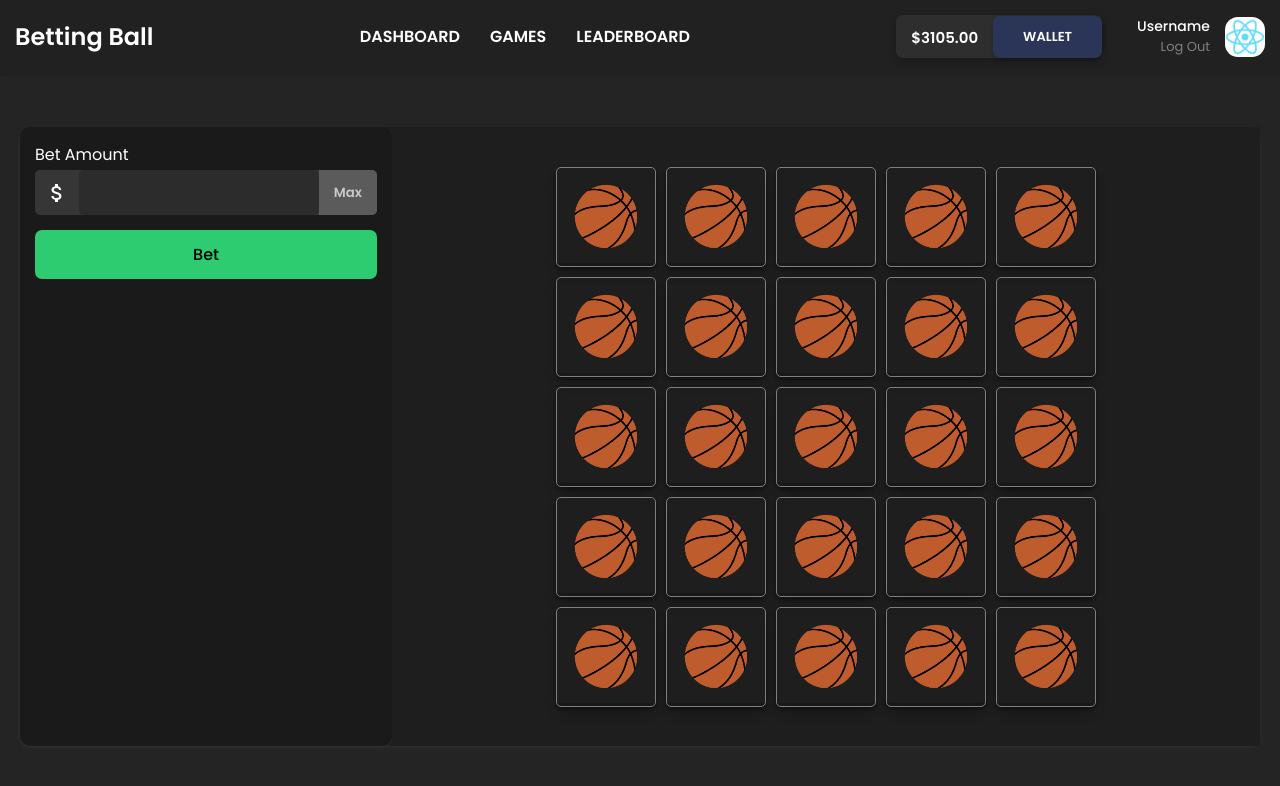
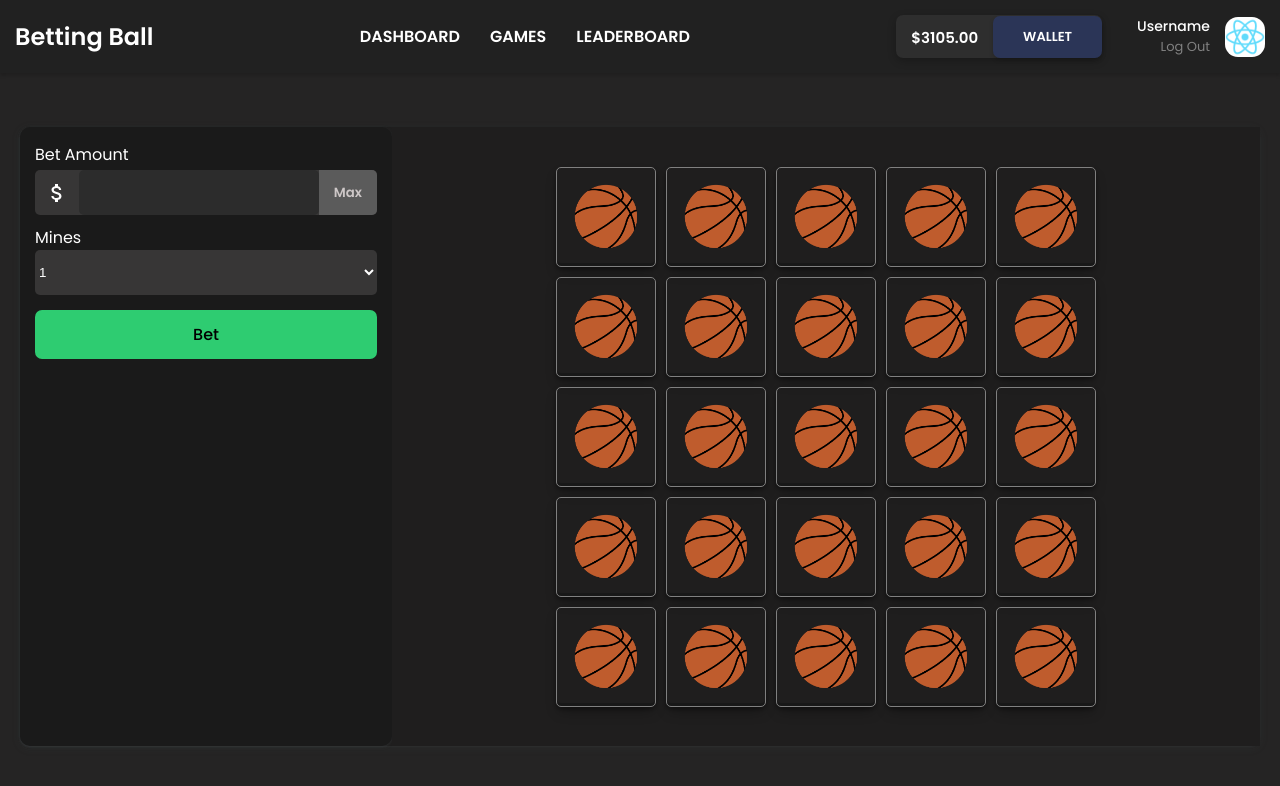
Before and after one commit to cedricheijlman/gambling-site, a React (Create React App) app in the folder client/: page /mines in a window 1280 px wide. Shown: the top 786 px of the page. Built offline with nearby package versions, Linux system fonts and the light colour scheme.

Commit message:
Mines Total

```diff
--- a/client/src/components/mines/MinesDashboard.css
+++ b/client/src/components/mines/MinesDashboard.css
@@ -88,6 +88,21 @@
   background-color: rgb(44, 44, 44);
 }
 
+.minesContainer__minesTotal {
+  width: 100%;
+  margin-top: 10px;
+}
+
+.minesContainer__minesTotal select {
+  width: 100%;
+  border-radius: 5px;
+  outline: none;
+  border: none;
+  height: 45px;
+  background-color: rgb(55, 54, 54);
+  color: white;
+}
+
 .minesContainer__left .betButton {
   font-weight: 500;
   font-family: "Poppins";
@@ -125,7 +140,6 @@
     rgba(0, 0, 0, 0.3) 0px 7px 13px -3px, rgba(0, 0, 0, 0.2) 0px -3px 0px inset;
   width: 100px;
   height: 100px;
-
   display: flex;
   align-items: center;
   justify-content: center;
--- a/client/src/components/mines/MinesDashboard.tsx
+++ b/client/src/components/mines/MinesDashboard.tsx
@@ -12,6 +12,21 @@ const MinesDashboard: React.FC = () => {
             <AttachMoneyIcon className="moneyIcon" />
             <input type="number" />
             <button className="maxButton">Max</button>
+          </div>
+          <div className="minesContainer__minesTotal">
+            <p>Mines</p>
+            <select>
+              <option>1</option>
+              <option>2</option>
+              <option>3</option>
+              <option>4</option>
+              <option>5</option>
+              <option>6</option>
+              <option>7</option>
+              <option>8</option>
+              <option>9</option>
+              <option>10</option>
+            </select>
           </div>
           <button className="betButton">Bet</button>
         </div>
```
